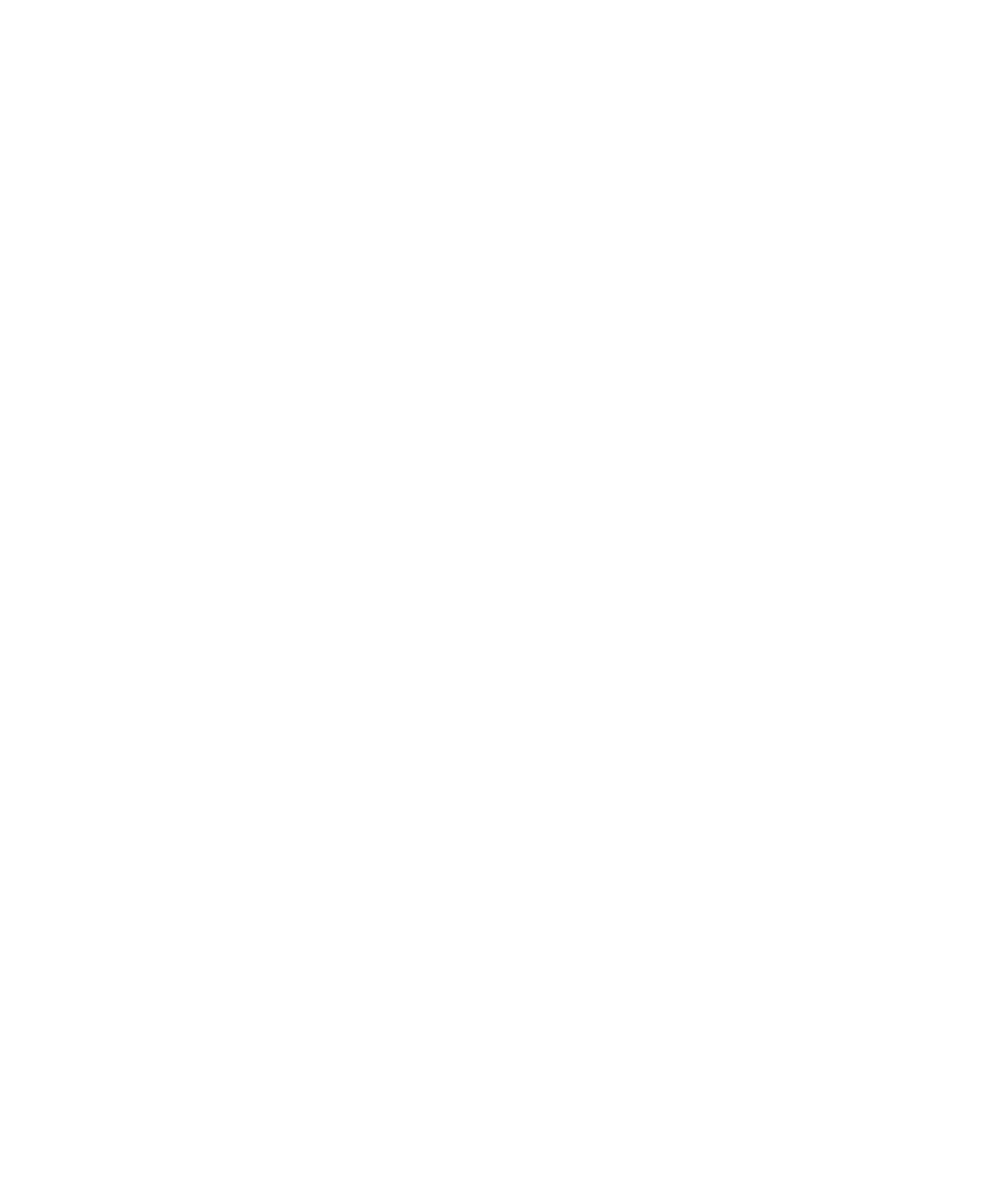
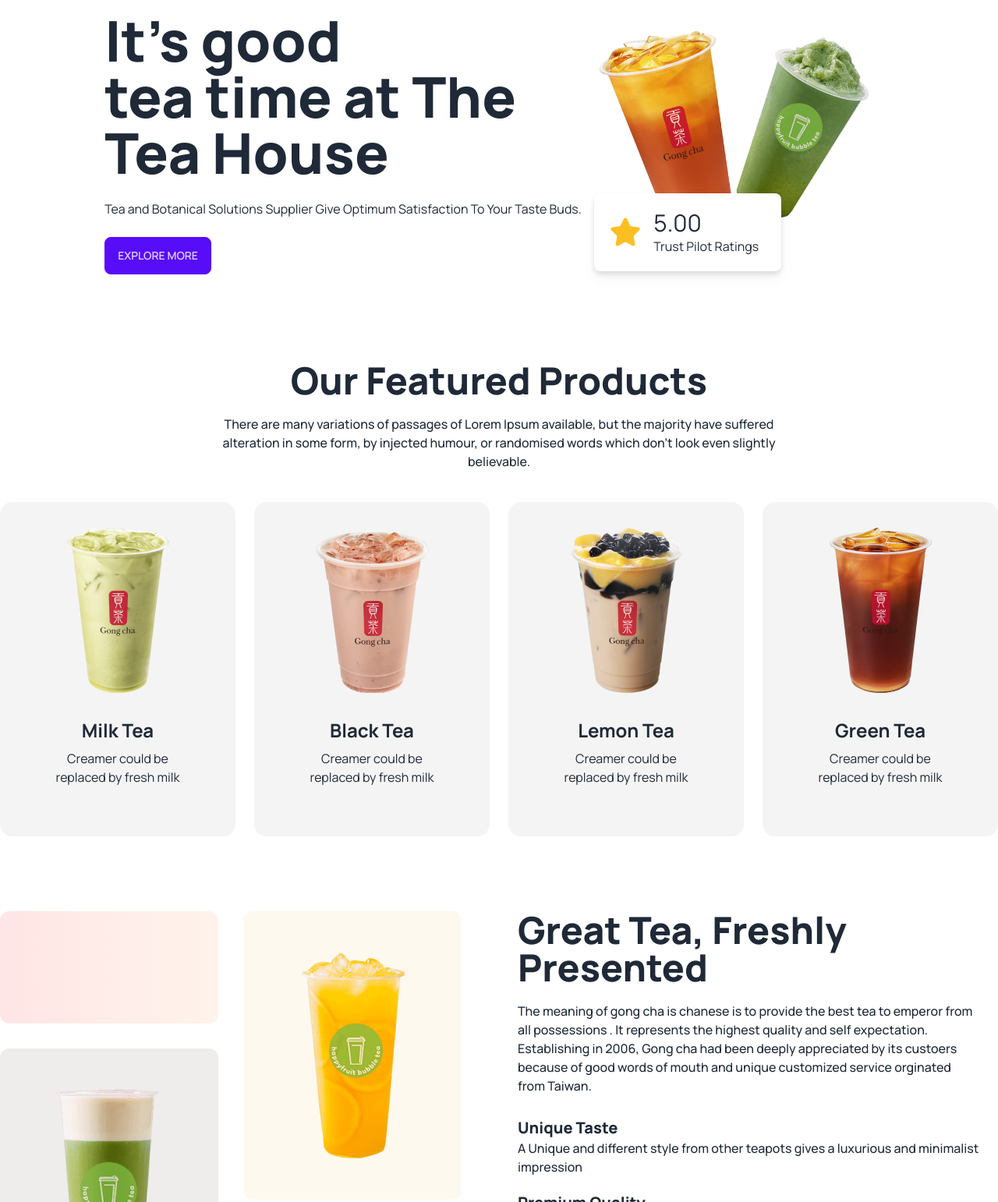
Before and after one commit to forid-11/tea-house-with-tailwind-daisy, a plain HTML site: page index.html in a window 1280 px wide. Shown: the top 1542 px of the page at 78% size. Before the commit the page ends 800 px from the top, so only its background shows below. Drawn offline with nearby package versions, Linux system fonts and the light colour scheme.

Commit message:
greate tea fresh tea section completed

```diff
--- a/index.html
+++ b/index.html
@@ -11,6 +11,8 @@
     <link rel="preconnect" href="https://fonts.googleapis.com">
     <link rel="preconnect" href="https://fonts.gstatic.com" crossorigin>
     <link href="https://fonts.googleapis.com/css2?family=Manrope:wght@400;500;600;700;800&display=swap" rel="stylesheet">
+    <!-- font awesome -->
+    <script src="https://kit.fontawesome.com/3d02fc8956.js" crossorigin="anonymous"></script>
     <!-- tailwind custom color or property -->
     <script>
         tailwind.config = {
@@ -30,11 +32,95 @@
     </style>
 </head>
 <body class="font-manrope">
-    <header>
-
+    <header class="container mx-auto">
+        <div class="hero">
+            <div class="hero-content flex-col lg:flex-row">
+             <div>
+                <h1 class="text-7xl font-extrabold">
+                    It's good <br>
+                    tea time at The <br>
+                    Tea House</h1>
+                <p class="py-6">Tea and Botanical Solutions Supplier Give Optimum Satisfaction To Your Taste Buds.</p>
+                <button class="btn btn-primary">Explore More</button>
+              </div>
+              <div>
+                <img src="images/banner.png" class="max-w-sm" />
+                <!-- Ratings badge -->
+                <div class="-mt-16 flex items-center gap-4 drop-shadow-lg bg-white p-5 w-60 rounded-lg">
+                    <i class="fa-solid fa-star text-4xl text-amber-400"></i>
+                    <div>
+                        <h3 class="text-3xl">5.00</h3>
+                        <p>Trust Pilot Ratings</p>
+                    </div>
+                </div>
+              </div>
+            </div>
+          </div>
     </header>
-    <main>
-
+    <main class="container mx-auto">
+        <!-- featured section -->
+        <section class="text-center my-24">
+            <h2 class="text-5xl font-extrabold mb-5">Our Featured Products</h2>
+            <p class="max-w-3xl mx-auto font-medium mb-10">There are many variations of passages of Lorem Ipsum available, but the majority have suffered alteration in some form, by injected humour, or randomised words which don't look even slightly believable. </p>
+            <!-- featured tea card container -->
+            <div class="grid gap-6 grid-cols-1 md:grid-cols-2 lg:grid-cols-4">
+                <!-- first card -->
+                <div class="card p-8 bg-gradient-to-r from-[#F4F4F4] to-[#F4F4F4]">
+                    <figure><img src="images/tea-1.png" alt="Shoes" /></figure>
+                    <div class="card-body">
+                      <h2 class="text-2xl font-bold">Milk Tea</h2>
+                      <p>Creamer could be replaced by fresh milk</p>
+                    </div>
+                </div>
+                <!-- second card -->
+                <div class="card p-8 bg-gradient-to-r from-[#F4F4F4] to-[#F4F4F4]">
+                    <figure><img src="images/tea-2.png" alt="Shoes" /></figure>
+                    <div class="card-body">
+                      <h2 class="text-2xl font-bold">Black Tea</h2>
+                      <p>Creamer could be replaced by fresh milk</p>
+                    </div>
+                </div>
+                <!-- third card -->
+                <div class="card p-8 bg-gradient-to-r from-[#F4F4F4] to-[#F4F4F4]">
+                    <figure><img src="images/tea-3.png" alt="Shoes" /></figure>
+                    <div class="card-body">
+                      <h2 class="text-2xl font-bold">Lemon Tea</h2>
+                      <p>Creamer could be replaced by fresh milk</p>
+                    </div>
+                </div>
+                <!-- forth card -->
+                <div class="card p-8 bg-gradient-to-r from-[#F4F4F4] to-[#F4F4F4]">
+                    <figure><img src="images/tea-4.png" alt="Shoes" /></figure>
+                    <div class="card-body">
+                      <h2 class="text-2xl font-bold">Green Tea</h2>
+                      <p>Creamer could be replaced by fresh milk</p>
+                    </div>
+                </div>
+            </div>
+        </section>
+        <!-- greate tea fresh tea section -->
+        <section class="my-24 flex gap-12 flex-col lg:flex-row">
+            <div class="grid gap-8 grid-cols-1 lg:grid-cols-2 flex-1">
+                <div class="rounded-xl h-36 opacity-10 bg-gradient-to-r from-[#F00] to-[#FF8938]"></div>
+                <div class="row-span-2 rounded-xl bg-[#eaa72012] px-8 py-12 flex justify-center items-center">
+                    <img src="images/fresh-1.png" alt="">
+                </div>
+                <div class="row-span-2 rounded-xl bg-[#574c3919] px-8 py-12 flex justify-center items-center">
+                    <img src="images/fresh-2.png" alt="">
+                </div>
+                <div class="rounded-xl h-36 bg-gradient-to-r from-[#d7d5d5] to-[#FFFFFF]"></div>
+            </div>
+            <div class="flex-1 px-6">
+                <h3 class="text-5xl font-extrabold mb-5">Great Tea, Freshly
+                    <br>
+                    Presented</h3>
+                <p class="font-medium mb-7">The meaning of gong cha is chanese is to provide the best tea to emperor from all possessions . It represents the highest quality and self expectation. Establishing in 2006, Gong cha had been deeply appreciated by its custoers  because of good words of mouth and unique customized service orginated from Taiwan.</p>
+                <h4 class="text-xl font-extrabold">Unique Taste</h4>
+                <p class="font-medium mb-5">A Unique and different style from other teapots gives a luxurious and minimalist impression</p>
+                <h4 class="text-xl font-extrabold">Premium Quality</h4>
+                <p class="font-medium">Premium Quality that makes tea more elegant and more durable when you use it.</p>
+            </div>
+        </section>
     </main>
     <footer>
 
```
